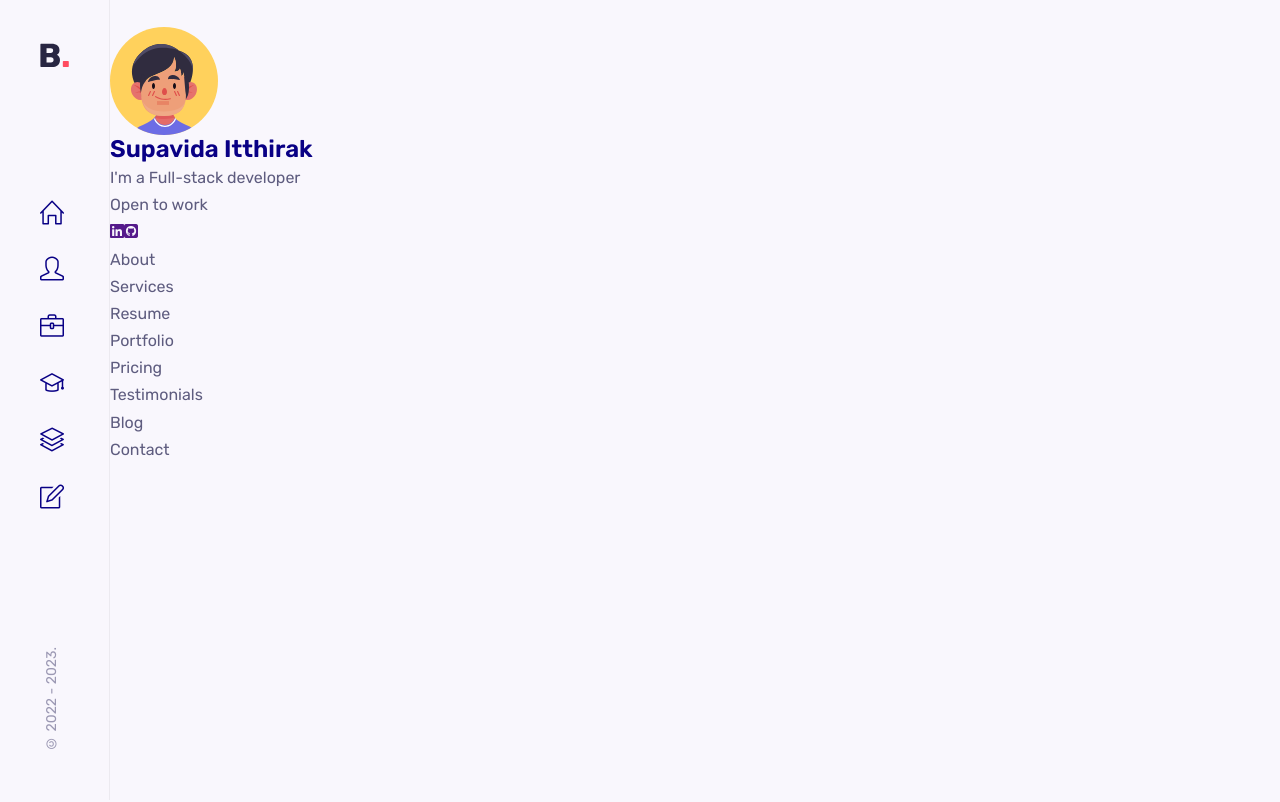
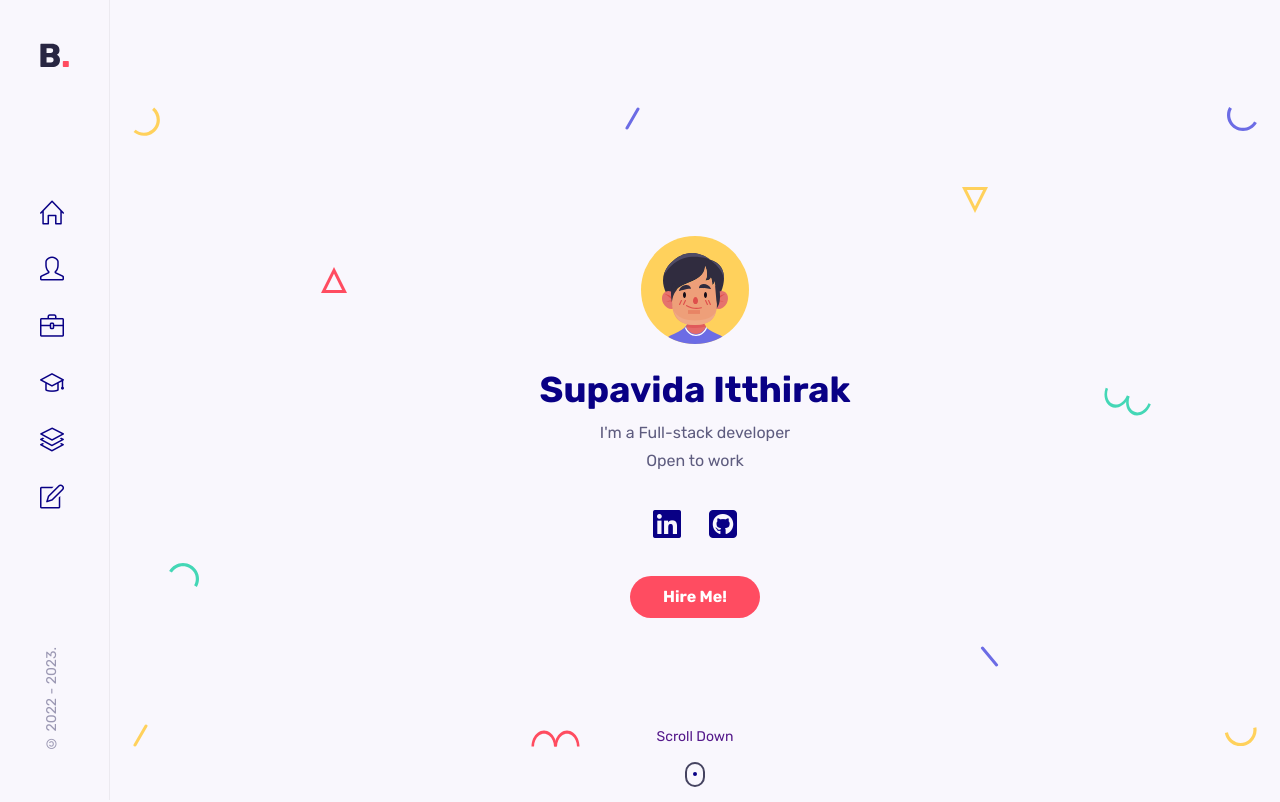
Before and after one commit to BFSupavida/supavida_portfolio, a React (Vite) app: page / in a window 1280 px wide. Shown: the top 802 px of the page. Built offline with nearby package versions, Linux system fonts and the light colour scheme.

Commit message:
add Home page

```diff
--- a/src/components/home/HeaderSocials.jsx
+++ b/src/components/home/HeaderSocials.jsx
@@ -3,12 +3,12 @@ import React from 'react'
 export const HeaderSocials = () => {
   return (
     <div className="home__socials">
-        <a href="" className="home__social-link" target='_blank'>
+        <a href="https://www.linkedin.com/in/supavida-itthirak-1a6a77207/" className="home__social-link" target='_blank'>
             <i class="fa-brands fa-linkedin"></i>
         </a>
 
-        <a href="" className="home__social-link" target='_blank'>
-        <i class="fa-brands fa-square-github"></i>
+        <a href="https://github.com/BFSupavida" className="home__social-link" target='_blank'>
+            <i class="fa-brands fa-square-github"></i>
         </a>
 
 
--- a/src/components/home/Home.jsx
+++ b/src/components/home/Home.jsx
@@ -2,6 +2,8 @@ import React from 'react'
 import "./home.css"
 import Me from "../../assets/avatar-1.svg"
 import { HeaderSocials } from './HeaderSocials'
+import { ScrollDown } from './ScrollDown'
+import { Shapes } from './Shapes'
 
 
 export const Home = () => {
@@ -13,7 +15,12 @@ export const Home = () => {
         <span className="home__education">I'm a Full-stack developer</span>
         <p className='status'>Open to work</p>
         <HeaderSocials />
+        <a href="#contact" className="btn">Hire Me!</a>
+        <ScrollDown />
+
       </div>
+
+      <Shapes />
     </section>
   )
 }
--- /dev/null
+++ b/src/components/home/ScrollDown.jsx
@@ -0,0 +1,14 @@
+import React from 'react'
+
+export const ScrollDown = () => {
+  return (
+    <div className="scroll__down">
+        <a href="" className="mouse_wrapper">
+            <span className="home__scroll-name">Scroll Down</span>
+            <span className="mouse">
+                <span className="wheel"></span>
+            </span>
+        </a>
+    </div>
+  )
+}
--- /dev/null
+++ b/src/components/home/Shapes.jsx
@@ -0,0 +1,164 @@
+import React from 'react'
+
+export const Shapes = () => {
+  return (
+    <div className="shapes">
+        <svg
+                width="27"
+                height="29"
+                class="shape s1"
+                xmlns="http://www.w3.org/2000/svg"
+            >
+                <path
+                    d="M21.15625.60099c4.37954 3.67487 6.46544 9.40612 5.47254 15.03526-.9929 5.62915-4.91339 10.30141-10.2846 12.25672-5.37122 1.9553-11.3776.89631-15.75715-2.77856l2.05692-2.45134c3.50315 2.93948 8.3087 3.78663 12.60572 2.22284 4.297-1.5638 7.43381-5.30209 8.22768-9.80537.79387-4.50328-.8749-9.08872-4.37803-12.02821L21.15625.60099z"
+                    fill="#FFD15C"
+                    fill-rule="evenodd"
+                />
+            </svg>
+
+            <svg
+                width="26"
+                height="26"
+                class="shape s2"
+                xmlns="http://www.w3.org/2000/svg"
+            >
+                <path
+                    d="M13 3.3541L2.42705 24.5h21.1459L13 3.3541z"
+                    stroke="#FF4C60"
+                    stroke-width="3"
+                    fill="none"
+                    fill-rule="evenodd"
+                />
+            </svg>
+
+            <svg
+                width="30"
+                height="25"
+                class="shape s3"
+                xmlns="http://www.w3.org/2000/svg"
+            >
+                <path
+                    d="M.1436 8.9282C3.00213 3.97706 8.2841.92763 14.00013.92796c5.71605.00032 10.9981 3.04992 13.85641 8 2.8583 4.95007 2.8584 11.0491-.00014 16.00024l-2.77128-1.6c2.28651-3.96036 2.28631-8.84002.00011-12.8002-2.2862-3.96017-6.5124-6.40017-11.08513-6.4-4.57271.00018-8.79872 2.43984-11.08524 6.4002l-2.77128-1.6z"
+                    fill="#44D7B6"
+                    fill-rule="evenodd"
+                />
+            </svg>
+
+            <svg
+                width="15"
+                height="23"
+                class="shape s4"
+                xmlns="http://www.w3.org/2000/svg"
+            >
+                <rect
+                    transform="rotate(30 9.86603 10.13397)"
+                    x="7"
+                    width="3"
+                    height="25"
+                    rx="1.5"
+                    fill="#FFD15C"
+                    fill-rule="evenodd"
+                />
+            </svg>
+
+            <svg
+                width="15"
+                height="23"
+                class="shape s5"
+                xmlns="http://www.w3.org/2000/svg"
+            >
+                <rect
+                    transform="rotate(30 9.86603 10.13397)"
+                    x="7"
+                    width="3"
+                    height="25"
+                    rx="1.5"
+                    fill="#6C6CE5"
+                    fill-rule="evenodd"
+                />
+            </svg>
+
+            <svg
+                width="49"
+                height="17"
+                class="shape s6"
+                xmlns="http://www.w3.org/2000/svg"
+            >
+                <g fill="#FF4C60" fill-rule="evenodd">
+                    <path d="M.5 16.5c0-5.71709 2.3825-10.99895 6.25-13.8567 3.8675-2.85774 8.6325-2.85774 12.5 0C23.1175 5.50106 25.5 10.78292 25.5 16.5H23c0-4.57303-1.90625-8.79884-5-11.08535-3.09375-2.28652-6.90625-2.28652-10 0C4.90625 7.70116 3 11.92697 3 16.5H.5z" />
+                    <path d="M23.5 16.5c0-5.71709 2.3825-10.99895 6.25-13.8567 3.8675-2.85774 8.6325-2.85774 12.5 0C46.1175 5.50106 48.5 10.78292 48.5 16.5H46c0-4.57303-1.90625-8.79884-5-11.08535-3.09375-2.28652-6.90625-2.28652-10 0-3.09375 2.28651-5 6.51232-5 11.08535h-2.5z" />
+                </g>
+            </svg>
+
+            <svg
+                width="26"
+                height="26"
+                class="shape s7"
+                xmlns="http://www.w3.org/2000/svg"
+            >
+                <path
+                    d="M13 22.6459L2.42705 1.5h21.1459L13 22.6459z"
+                    stroke="#FFD15C"
+                    stroke-width="3"
+                    fill="none"
+                    fill-rule="evenodd"
+                />
+            </svg>
+
+            <svg
+                width="19"
+                height="21"
+                class="shape s8"
+                xmlns="http://www.w3.org/2000/svg"
+            >
+                <rect
+                    transform="rotate(-40 6.25252 10.12626)"
+                    x="7"
+                    width="3"
+                    height="25"
+                    rx="1.5"
+                    fill="#6C6CE5"
+                    fill-rule="evenodd"
+                />
+            </svg>
+
+            <svg
+                width="30"
+                height="25"
+                class="shape s9"
+                xmlns="http://www.w3.org/2000/svg"
+            >
+                <path
+                    d="M29.8564 16.0718c-2.85854 4.95114-8.1405 8.00057-13.85654 8.00024-5.71605-.00032-10.9981-3.04992-13.85641-8-2.8583-4.95007-2.8584-11.0491.00014-16.00024l2.77128 1.6c-2.28651 3.96036-2.28631 8.84002-.00011 12.8002 2.2862 3.96017 6.5124 6.40017 11.08513 6.4 4.57271-.00018 8.79872-2.43984 11.08524-6.4002l2.77128 1.6z"
+                    fill="#6C6CE5"
+                    fill-rule="evenodd"
+                />
+            </svg>
+
+            <svg
+                width="47"
+                height="29"
+                class="shape s10"
+                xmlns="http://www.w3.org/2000/svg"
+            >
+                <g fill="#44D7B6" fill-rule="evenodd">
+                    <path d="M46.78878 17.19094c-1.95535 5.3723-6.00068 9.52077-10.61234 10.8834-4.61167 1.36265-9.0893-.26708-11.74616-4.27524-2.65686-4.00817-3.08917-9.78636-1.13381-15.15866l2.34923.85505c-1.56407 4.29724-1.2181 8.92018.90705 12.12693 2.12514 3.20674 5.70772 4.5107 9.39692 3.4202 3.68921-1.0905 6.92581-4.40949 8.48988-8.70673l2.34923.85505z" />
+                    <path d="M25.17585 9.32448c-1.95535 5.3723-6.00068 9.52077-10.61234 10.8834-4.61167 1.36264-9.0893-.26708-11.74616-4.27525C.16049 11.92447-.27182 6.14628 1.68354.77398l2.34923.85505c-1.56407 4.29724-1.2181 8.92018.90705 12.12692 2.12514 3.20675 5.70772 4.5107 9.39692 3.4202 3.68921-1.0905 6.92581-4.40948 8.48988-8.70672l2.34923.85505z" />
+                </g>
+            </svg>
+
+            <svg
+                width="33"
+                height="20"
+                class="shape s11"
+                xmlns="http://www.w3.org/2000/svg"
+            >
+                <path
+                    d="M32.36774.34317c.99276 5.63023-1.09332 11.3614-5.47227 15.03536-4.37895 3.67396-10.3855 4.73307-15.75693 2.77837C5.76711 16.2022 1.84665 11.53014.8539 5.8999l3.15139-.55567c.7941 4.50356 3.93083 8.24147 8.22772 9.8056 4.29688 1.56413 9.10275.71673 12.60554-2.2227C28.34133 9.98771 30.01045 5.4024 29.21635.89884l3.15139-.55567z"
+                    fill="#FFD15C"
+                    fill-rule="evenodd"
+                />
+            </svg>
+    </div>
+  )
+}
--- a/src/components/home/home.css
+++ b/src/components/home/home.css
@@ -0,0 +1,163 @@
+.home {
+    position: relative;
+    min-height: 100vh;
+    display: flex;
+    align-items: center;
+    justify-content: center;
+  }
+
+  .intro {
+    max-width: 540px;
+    /* background-color: antiquewhite; */
+    text-align: center;
+    /* z-index: 10; */
+  }
+
+  .home__img {
+    margin-bottom: 1.5rem;
+  }
+
+  .home__name {
+    font-size: var(--h1-font-size);
+    font-weight: var(--font-bold);
+    margin-bottom: 0.5rem;
+  }
+
+  .home__socials {
+    display: flex;
+    justify-content: center;
+    column-gap: 1.75rem;
+    margin: 1.5rem 0;
+  }
+
+  .home__social-link {
+    color: var(--title-color);
+    font-size: 2rem;
+    transition: 0.3s;
+  }
+
+  .home__social-link:hover {
+    color: hsl(43, 100%, 68%);
+  }
+
+  .scroll__down {
+    position: absolute;
+    bottom: 2.5rem;
+    left: 0;
+    width: 100%;
+  }
+
+  .home__scroll-name {
+    font-size: var(--small-font-size);
+    /* color: var(--title-color); */
+  }
+
+  .mouse {
+    border: 2px solid #454360;
+    display: block;
+    height: 1.6rem;
+    width: 1.25rem;
+    margin: auto;
+    /* trying to curcle */
+    margin-top: 0.75rem;
+    border-radius: 1rem;
+    position: relative;
+  }
+  /* animation */
+  @keyframes ani-mouse {
+    0% {
+      top: 29%;
+    }
+
+    15% {
+      top: 50%;
+    }
+
+    50% {
+      top: 50%;
+    }
+
+    100% {
+      top: 29%;
+    }
+  }
+
+  /* whell inside of mouse */
+  .wheel {
+    background-color: var(--title-color);
+    border-radius: 100%;
+    width: 0.25rem;
+    height: 0.25rem;
+    position: absolute;
+    top: 0.5rem;
+    left: 50%;
+    transform: translateX(-50%);
+    animation: ani-mouse 2s linear infinite;
+  }
+
+  .shapes {
+    position: absolute;
+    left: 0;
+    top: 0;
+    height: 100%;
+    width: 100%;
+  }
+
+  .shape {
+    position: absolute;
+  }
+
+  .s1 {
+    left: 2%;
+    top: 10%;
+  }
+
+  .s2 {
+    left: 18%;
+    top: 30%;
+  }
+
+  .s3 {
+    left: 5%;
+    bottom: 30%;
+  }
+
+  .s4 {
+    left: 2%;
+    bottom: 10%;
+  }
+
+  .s5 {
+    left: 44%;
+    top: 10%;
+  }
+
+  .s6 {
+    left: 36%;
+    bottom: 10%;
+  }
+
+  .s7 {
+    top: 20%;
+    right: 25%;
+  }
+
+  .s8 {
+    right: 24%;
+    bottom: 20%;
+  }
+
+  .s9 {
+    right: 2%;
+    top: 10%;
+  }
+
+  .s10 {
+    top: 45%;
+    right: 11%;
+  }
+
+  .s11 {
+    bottom: 10%;
+    right: 2%;
+  } */ */ */
--- a/src/components/sidebar/sidebar.css
+++ b/src/components/sidebar/sidebar.css
@@ -28,6 +28,10 @@
     transition: 0.3s;
   }
 
+  .nav__link:hover {
+    color: hsl(43, 100%, 68%);
+  }
+
 
 .copyright {
     color: hsl(245, 15%, 65%);
```
